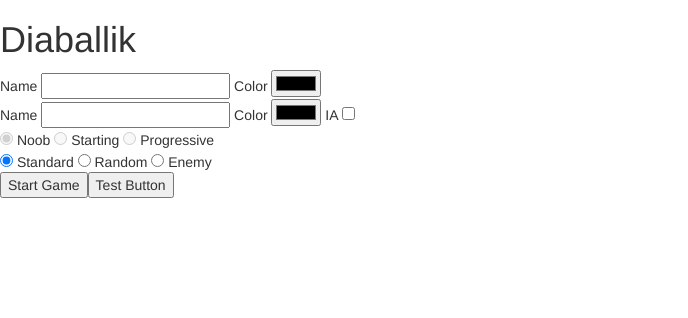
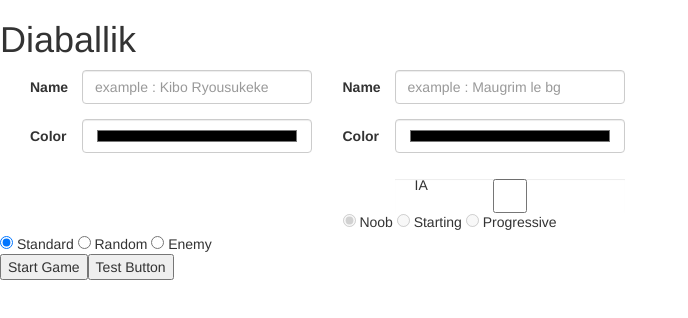
Before and after one commit to MaugrimEP/Diaballik, an Angular app in the folder 4INFO-oopProject-etd/diaballik-frontend/: page /menu in a window 1280 px wide. Shown: the top 318 px of the page, without its empty margins (0-688 px from the left). Built offline with nearby package versions, Linux system fonts and the light colour scheme.

Commit message:
avancement css

```diff
--- a/4INFO-oopProject-etd/diaballik-frontend/src/app/menu/menu.component.html
+++ b/4INFO-oopProject-etd/diaballik-frontend/src/app/menu/menu.component.html
@@ -1,17 +1,51 @@
 
 <div id="last_games"></div>
   <div id="settings">
-    <div id="joueurs">
-        <div id="joueur1">
-          Name  <input type="text"  name="joueur1_name" (input)="joueur1.name = $event.target.value" [(value)]="joueur1.name">
-          Color <input type="color" name="joueur1_color" (input)="joueur1.color = $event.target.value"  [(value)]="joueur1.color">
+    <div id="joueurs" class="col-md-12">
+        <div id="joueur1" class="form-horizontal col-md-3 col-lg-3 border">
+
+            <div class="form-group">
+                <label class="col-md-2 col-lg-2 control-label">Name</label>
+                <div class="col-md-10 col-lg-10">
+                <input type="text" name="joueur1_name" (input)="joueur1.name = $event.target.value" [(value)]="joueur1.name" class="form-control" placeholder="example : Kibo Ryousukeke">
+                </div>
+            </div>
+
+            <div class="form-group">
+                <label class="col-md-2 col-lg-2 control-label">Color</label>
+                <div class="col-md-10 col-lg-10">
+                <input type="color" name="joueur1_color" (input)="joueur1.color = $event.target.value"  [(value)]="joueur1.color" class="form-control">
+                </div>
+            </div>
         </div>
 
 
-        <div id="joueur2">
-            Name  <input type="text" name="joueur2_name" (input)="joueur2.name = $event.target.value"   [(value)]="joueur2.name">
-            Color <input type="color" name="joueur2_color" (input)="joueur2.color = $event.target.value"  [(value)]="joueur2.color">
-            IA    <input type="checkbox" name="ia_selected"  (input)="joueur2.ia = $event.target.checked" [(checked)]="joueur2.ia">
+        <div id="joueur2" class="form-horizontal col-md-3 col-lg-3">
+
+                <div class="form-group">
+                    <label class="col-md-2 col-lg-2 control-label">Name</label>
+                    <div class="col-md-10 col-lg-10">
+                    <input type="text" name="joueur2_name" (input)="joueur2.name = $event.target.value" [(value)]="joueur2.name" class="form-control" placeholder="example : Maugrim le bg">
+                    </div>
+                </div>
+
+                <div class="form-group">
+                    <label class="col-md-2 col-lg-2 control-label">Color</label>
+                    <div class="col-md-10 col-lg-10">
+                    <input type="color" name="joueur2_color" (input)="joueur2.color = $event.target.value"  [(value)]="joueur2.color" class="form-control">
+                    </div>
+                </div>
+
+            <div class="form-group">
+                <div class="col-md-offset-2 col-md-10 col-lg-10">
+                    <div class="checkbox">
+                        <label>
+                                <input type="checkbox" name="ia_selected" (input)="joueur2.ia = $event.target.checked" [(checked)]="joueur2.ia" class="form-control"> IA
+                        </label>
+                    </div>
+                </div>
+            </div>
+
             <div id="id_level">
                 <input type="radio" name="ia_level" value="noob" (input)="joueur2.niveau_ia = $event.target.value"
                 [(checked)]="joueur2.niveau_ia === IA_level.Noob" [disabled]="!joueur2.ia"> Noob
```
